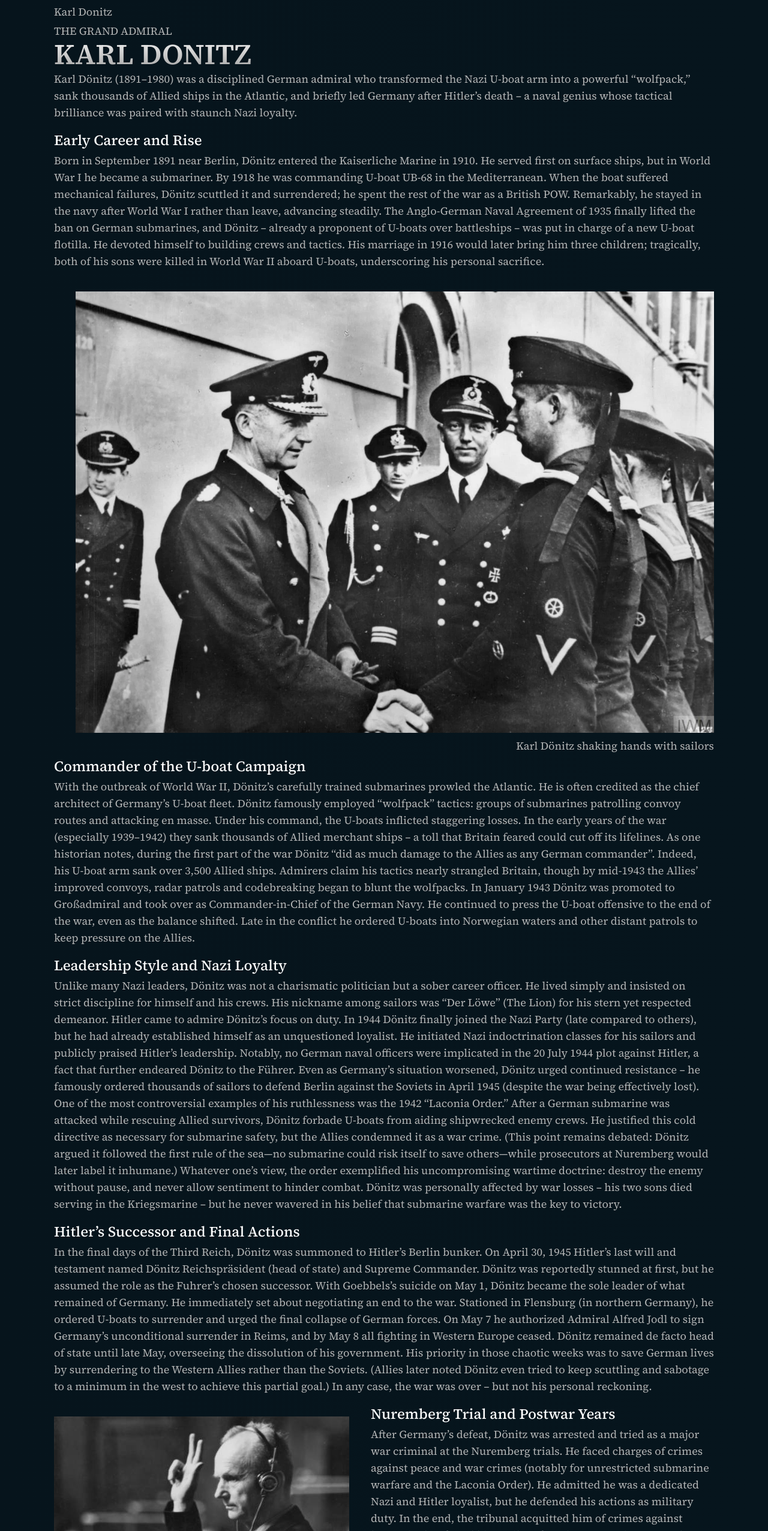
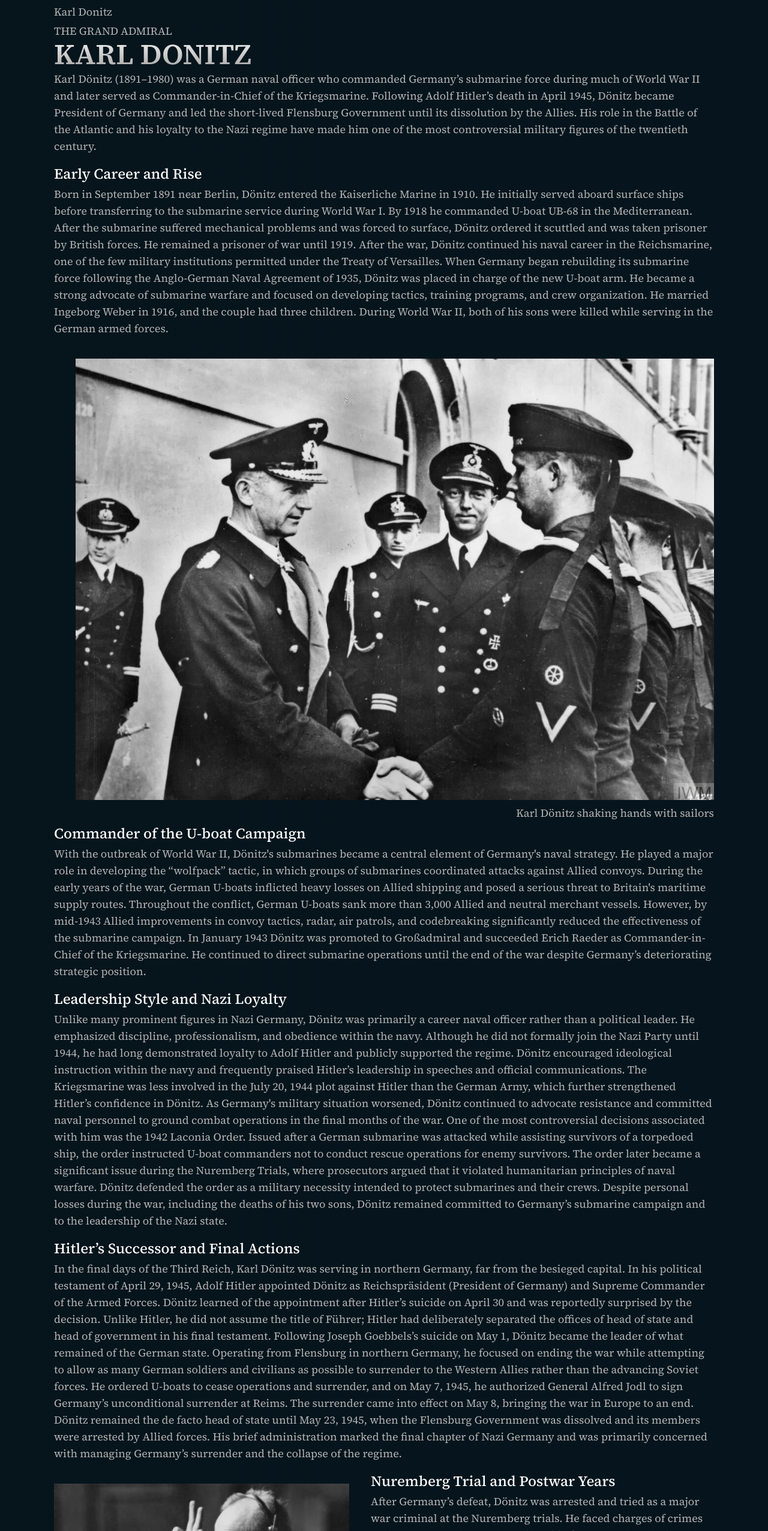
Before and after one commit to adattoweb/uboat, a Next.js app: page /donitz in a window 1280 px wide. Shown: the part 933-3486 px from the top of the page at 60% size. Built offline with nearby package versions, Linux system fonts and the light colour scheme.

Commit message:
edit text to more historically true

```diff
--- a/src/app/(persons)/donitz/page.tsx
+++ b/src/app/(persons)/donitz/page.tsx
@@ -19,21 +19,24 @@ export default function Page() {
          <Constructor.Introduction>THE GRAND ADMIRAL</Constructor.Introduction>
          <Constructor.Name>KARL DONITZ</Constructor.Name>
          <Constructor.Paragraph>
-            Karl Dönitz (1891–1980) was a disciplined German admiral who transformed the Nazi U-boat arm into a powerful
-            “wolfpack,” sank thousands of Allied ships in the Atlantic, and briefly led Germany after Hitler’s death – a
-            naval genius whose tactical brilliance was paired with staunch Nazi loyalty.
+            Karl Dönitz (1891–1980) was a German naval officer who commanded Germany’s submarine force during much of
+            World War II and later served as Commander-in-Chief of the Kriegsmarine. Following Adolf Hitler’s death in
+            April 1945, Dönitz became President of Germany and led the short-lived Flensburg Government until its
+            dissolution by the Allies. His role in the Battle of the Atlantic and his loyalty to the Nazi regime have
+            made him one of the most controversial military figures of the twentieth century.
          </Constructor.Paragraph>
          <Constructor.Header>Early Career and Rise</Constructor.Header>
          <Constructor.Paragraph>
-            Born in September 1891 near Berlin, Dönitz entered the Kaiserliche Marine in 1910. He served first on
-            surface ships, but in World War I he became a submariner. By 1918 he was commanding U-boat UB-68 in the
-            Mediterranean. When the boat suffered mechanical failures, Dönitz scuttled it and surrendered; he spent the
-            rest of the war as a British POW. Remarkably, he stayed in the navy after World War I rather than leave,
-            advancing steadily. The Anglo-German Naval Agreement of 1935 finally lifted the ban on German submarines,
-            and Dönitz – already a proponent of U-boats over battleships – was put in charge of a new U-boat flotilla.
-            He devoted himself to building crews and tactics. His marriage in 1916 would later bring him three children;
-            tragically, both of his sons were killed in World War II aboard U-boats, underscoring his personal
-            sacrifice.
+            Born in September 1891 near Berlin, Dönitz entered the Kaiserliche Marine in 1910. He initially served
+            aboard surface ships before transferring to the submarine service during World War I. By 1918 he commanded
+            U-boat UB-68 in the Mediterranean. After the submarine suffered mechanical problems and was forced to
+            surface, Dönitz ordered it scuttled and was taken prisoner by British forces. He remained a prisoner of war
+            until 1919. After the war, Dönitz continued his naval career in the Reichsmarine, one of the few military
+            institutions permitted under the Treaty of Versailles. When Germany began rebuilding its submarine force
+            following the Anglo-German Naval Agreement of 1935, Dönitz was placed in charge of the new U-boat arm. He
+            became a strong advocate of submarine warfare and focused on developing tactics, training programs, and crew
+            organization. He married Ingeborg Weber in 1916, and the couple had three children. During World War II,
+            both of his sons were killed while serving in the German armed forces.
          </Constructor.Paragraph>
          <Constructor.Picture
             width={400}
@@ -44,52 +47,53 @@ export default function Page() {
          />
          <Constructor.Header>Commander of the U-boat Campaign</Constructor.Header>
          <Constructor.Paragraph>
-            With the outbreak of World War II, Dönitz’s carefully trained submarines prowled the Atlantic. He is often
-            credited as the chief architect of Germany’s U-boat fleet. Dönitz famously employed “wolfpack” tactics:
-            groups of submarines patrolling convoy routes and attacking en masse. Under his command, the U-boats
-            inflicted staggering losses. In the early years of the war (especially 1939–1942) they sank thousands of
-            Allied merchant ships – a toll that Britain feared could cut off its lifelines. As one historian notes,
-            during the first part of the war Dönitz “did as much damage to the Allies as any German commander”. Indeed,
-            his U-boat arm sank over 3,500 Allied ships. Admirers claim his tactics nearly strangled Britain, though by
-            mid-1943 the Allies’ improved convoys, radar patrols and codebreaking began to blunt the wolfpacks. In
-            January 1943 Dönitz was promoted to Großadmiral and took over as Commander-in-Chief of the German Navy. He
-            continued to press the U-boat offensive to the end of the war, even as the balance shifted. Late in the
-            conflict he ordered U-boats into Norwegian waters and other distant patrols to keep pressure on the Allies.
+            With the outbreak of World War II, Dönitz's submarines became a central element of Germany's naval strategy.
+            He played a major role in developing the “wolfpack” tactic, in which groups of submarines coordinated
+            attacks against Allied convoys. During the early years of the war, German U-boats inflicted heavy losses on
+            Allied shipping and posed a serious threat to Britain's maritime supply routes. Throughout the conflict,
+            German U-boats sank more than 3,000 Allied and neutral merchant vessels. However, by mid-1943 Allied
+            improvements in convoy tactics, radar, air patrols, and codebreaking significantly reduced the effectiveness
+            of the submarine campaign. In January 1943 Dönitz was promoted to Großadmiral and succeeded Erich Raeder as
+            Commander-in-Chief of the Kriegsmarine. He continued to direct submarine operations until the end of the war
+            despite Germany’s deteriorating strategic position.
          </Constructor.Paragraph>
          <Constructor.Header>Leadership Style and Nazi Loyalty</Constructor.Header>
          <Constructor.Paragraph>
-            Unlike many Nazi leaders, Dönitz was not a charismatic politician but a sober career officer. He lived
-            simply and insisted on strict discipline for himself and his crews. His nickname among sailors was “Der
-            Löwe” (The Lion) for his stern yet respected demeanor. Hitler came to admire Dönitz’s focus on duty. In 1944
-            Dönitz finally joined the Nazi Party (late compared to others), but he had already established himself as an
-            unquestioned loyalist. He initiated Nazi indoctrination classes for his sailors and publicly praised
-            Hitler’s leadership. Notably, no German naval officers were implicated in the 20 July 1944 plot against
-            Hitler, a fact that further endeared Dönitz to the Führer. Even as Germany’s situation worsened, Dönitz
-            urged continued resistance – he famously ordered thousands of sailors to defend Berlin against the Soviets
-            in April 1945 (despite the war being effectively lost). One of the most controversial examples of his
-            ruthlessness was the 1942 “Laconia Order.” After a German submarine was attacked while rescuing Allied
-            survivors, Dönitz forbade U-boats from aiding shipwrecked enemy crews. He justified this cold directive as
-            necessary for submarine safety, but the Allies condemned it as a war crime. (This point remains debated:
-            Dönitz argued it followed the first rule of the sea—no submarine could risk itself to save others—while
-            prosecutors at Nuremberg would later label it inhumane.) Whatever one’s view, the order exemplified his
-            uncompromising wartime doctrine: destroy the enemy without pause, and never allow sentiment to hinder
-            combat. Dönitz was personally affected by war losses – his two sons died serving in the Kriegsmarine – but
-            he never wavered in his belief that submarine warfare was the key to victory.
+            Unlike many prominent figures in Nazi Germany, Dönitz was primarily a career naval officer rather than a
+            political leader. He emphasized discipline, professionalism, and obedience within the navy. Although he did
+            not formally join the Nazi Party until 1944, he had long demonstrated loyalty to Adolf Hitler and publicly
+            supported the regime. Dönitz encouraged ideological instruction within the navy and frequently praised
+            Hitler’s leadership in speeches and official communications. The Kriegsmarine was less involved in the July
+            20, 1944 plot against Hitler than the German Army, which further strengthened Hitler’s confidence in Dönitz.
+            As Germany's military situation worsened, Dönitz continued to advocate resistance and committed naval
+            personnel to ground combat operations in the final months of the war. One of the most controversial
+            decisions associated with him was the 1942 Laconia Order. Issued after a German submarine was attacked while
+            assisting survivors of a torpedoed ship, the order instructed U-boat commanders not to conduct rescue
+            operations for enemy survivors. The order later became a significant issue during the Nuremberg Trials,
+            where prosecutors argued that it violated humanitarian principles of naval warfare. Dönitz defended the
+            order as a military necessity intended to protect submarines and their crews. Despite personal losses during
+            the war, including the deaths of his two sons, Dönitz remained committed to Germany’s submarine campaign and
+            to the leadership of the Nazi state.
          </Constructor.Paragraph>
          <Constructor.Header>Hitler’s Successor and Final Actions</Constructor.Header>
+
          <Constructor.Paragraph>
-            In the final days of the Third Reich, Dönitz was summoned to Hitler’s Berlin bunker. On April 30, 1945
-            Hitler’s last will and testament named Dönitz Reichspräsident (head of state) and Supreme Commander. Dönitz
-            was reportedly stunned at first, but he assumed the role as the Fuhrer’s chosen successor. With Goebbels’s
-            suicide on May 1, Dönitz became the sole leader of what remained of Germany. He immediately set about
-            negotiating an end to the war. Stationed in Flensburg (in northern Germany), he ordered U-boats to surrender
-            and urged the final collapse of German forces. On May 7 he authorized Admiral Alfred Jodl to sign Germany’s
-            unconditional surrender in Reims, and by May 8 all fighting in Western Europe ceased. Dönitz remained de
-            facto head of state until late May, overseeing the dissolution of his government. His priority in those
-            chaotic weeks was to save German lives by surrendering to the Western Allies rather than the Soviets.
-            (Allies later noted Dönitz even tried to keep scuttling and sabotage to a minimum in the west to achieve
-            this partial goal.) In any case, the war was over – but not his personal reckoning.
+            In the final days of the Third Reich, Karl Dönitz was serving in northern Germany, far from the besieged
+            capital. In his political testament of April 29, 1945, Adolf Hitler appointed Dönitz as Reichspräsident
+            (President of Germany) and Supreme Commander of the Armed Forces. Dönitz learned of the appointment after
+            Hitler’s suicide on April 30 and was reportedly surprised by the decision. Unlike Hitler, he did not assume
+            the title of Führer; Hitler had deliberately separated the offices of head of state and head of government
+            in his final testament. Following Joseph Goebbels’s suicide on May 1, Dönitz became the leader of what
+            remained of the German state. Operating from Flensburg in northern Germany, he focused on ending the war
+            while attempting to allow as many German soldiers and civilians as possible to surrender to the Western
+            Allies rather than the advancing Soviet forces. He ordered U-boats to cease operations and surrender, and on
+            May 7, 1945, he authorized General Alfred Jodl to sign Germany’s unconditional surrender at Reims. The
+            surrender came into effect on May 8, bringing the war in Europe to an end. Dönitz remained the de facto head
+            of state until May 23, 1945, when the Flensburg Government was dissolved and its members were arrested by
+            Allied forces. His brief administration marked the final chapter of Nazi Germany and was primarily concerned
+            with managing Germany’s surrender and the collapse of the regime.
          </Constructor.Paragraph>
+
          <Constructor.Picture
             width={400}
             height={400}
```
